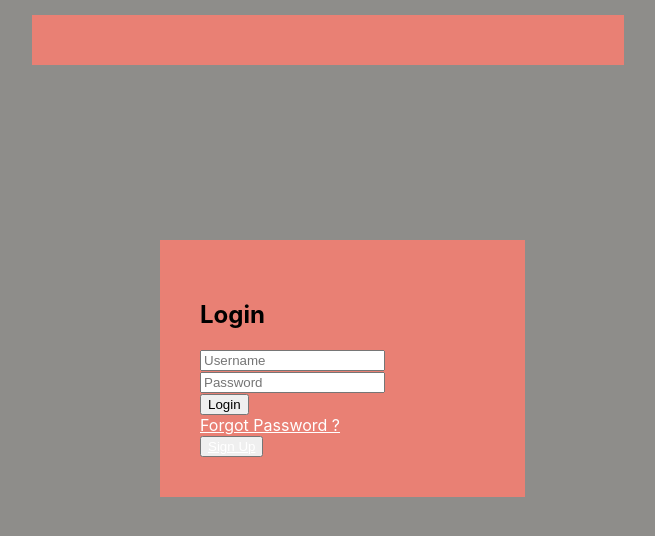
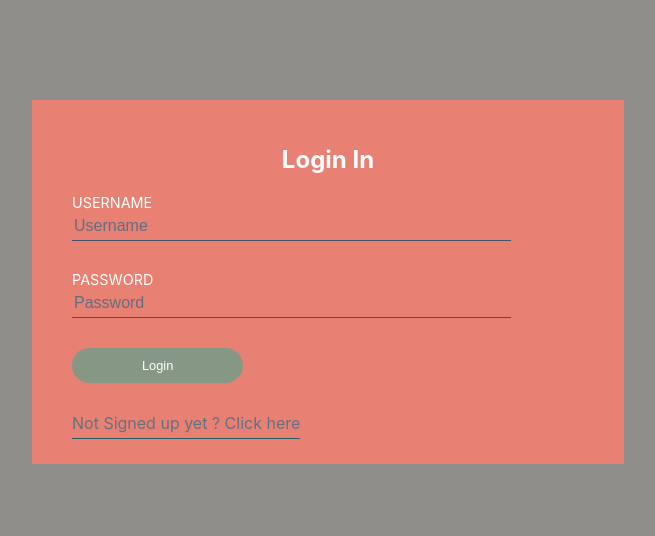
Before and after one commit to ThomasAKA/capstone_project, a React (Create React App) app: page / in a window 1280 px wide. Shown: the top 536 px of the page, without its empty margins (352-1007 px from the left). Built offline with nearby package versions, Linux system fonts and the light colour scheme.

Commit message:
sinup and login ui updated

```diff
--- a/src/App.css
+++ b/src/App.css
@@ -11,6 +11,8 @@
   margin-top: 15px;
   margin-bottom: 15px;
   overflow: auto;
+  border: 25 black;
+  border-radius: 20;
 }
 
 .PageSwitcher {
--- a/src/App.js
+++ b/src/App.js
@@ -19,13 +19,9 @@ class App extends Component {
       <Router>
         <div className="Body">
           <Route exact path="/" component={LogIn}/>
+          <Route exact path="/signup" component={SignUp}/>
         </div>
-        <div className="App">
-          <div className="App__Form">
-        <Route exact path="/signup" component={SignUp}/>
-        <Route exact path="/program" component={Program}/>
-        </div>
-        </div>
+        {/* <Route exact path="/program" component={Program}/> */}
       </Router>
     );
   }
--- a/src/pages/SignUp.js
+++ b/src/pages/SignUp.js
@@ -46,7 +46,7 @@ class SignUp extends Component {
           "lastname":this.state.lastname,
           "terms":this.state.terms,
         }
-       axios.post("http://127.0.0.1:8000/usermanagements/", data)
+       axios.post("http://13.81.46.121:8080/usermanagements/", data)
 
        .then(response =>{
         console.log(response);
@@ -67,6 +67,8 @@ class SignUp extends Component {
 
     render() {
         return (
+    <div className="App">
+      <div className="App__Form">
         <div className="FormCenter">
           <h2><center>Sign Up</center></h2>
             <form onSubmit={this.handleSubmit} className="FormFields">
@@ -112,9 +114,10 @@ class SignUp extends Component {
               </div>
 
               <div className="FormField">
-                  <button className="FormField__Button mr-20"><Link to = "/">Sign Up</Link></button>
+                  <button type="submit" className="FormField__Button mr-20">Sign Up</button>
                   {/* <Link to="/sign-in" className="FormField__Link">I'm already member</Link> */}
               </div>
+              <Link to="/" className="FormField__Link">Already Signed up ? Click here</Link>
               {/* <div class="social-container">
                 <h3>SignUp with your Social media platform</h3>
                 <a
@@ -131,6 +134,9 @@ class SignUp extends Component {
                 </div> */}
             </form>
           </div>
+        </div>
+      </div>
+
         );
     }
 }
--- a/src/pages/logIn.js
+++ b/src/pages/logIn.js
@@ -19,7 +19,7 @@ constructor(props) {
 
 //handle text change
 
-handlechange= (event)=>{
+handleChange= (event)=>{
   const  {name,value} = event.target
   this.setState({
     [name]:value,
@@ -35,7 +35,8 @@ handleSubmit = (e)=>{
     "password":this.state.password,
   }
 
-  axios.post("http://127.0.0.1:8000/api/login/", data)
+  console.log(this.state.username,this.state.password)
+  axios.post("http://13.81.46.121:8080/api/login/", data)
   .then(function (response) {
     console.log(response);
     if(response.status === 200){
@@ -54,23 +55,46 @@ handleSubmit = (e)=>{
 
   render() {
     return (
-    <section className="form">
 
-  <h2>Login</h2>
+  <div className="App">
+      <div className="App__Form" style={{marginTop:100}}>
+        <div className="FormCenter">
+          <h2><center>Login In</center></h2>
+            <form onSubmit={this.handleSubmit} className="FormFields">
 
-      <form >
+              <div className="FormField">
+                <label className="FormField__Label" htmlFor="name">Username</label>
+                <input type="text" id="name" className="FormField__Input" placeholder="Username" name="username" value={this.state.username} onChange={this.handleChange} />
+              </div>
 
-        <input onChange={this.handlechange} placeholder="Username" type="text" name="username"></input>
+              <div className="FormField">
+                <label className="FormField__Label" htmlFor="Password">Password</label>
+                <input type="password" id="password" className="FormField__Input" placeholder="Password" name="password" value={this.state.password} onChange={this.handleChange} />
+              </div>
 
-        <input onChange={this.handlechange} placeholder="Password" type="password" name="password"></input><br></br>
+              <div className="FormField">
+                  <button type="submit" className="FormField__Button mr-20">Login</button>
+              </div>
+              <Link to="/signup" className="FormField__Link">Not Signed up yet ? Click here</Link>
+              {/* <div class="social-container">
+                <h3>SignUp with your Social media platform</h3>
+                <a
+                   className="facebook social">
+                   <FontAwesomeIcon icon={faFacebook} size="2x" />
+                </a>
+                <a className="twitter social">
+                   <FontAwesomeIcon icon={faTwitter} size="2x" />
+                </a>
+                <a
+                   className="instagram social">
+                   <FontAwesomeIcon icon={faInstagram} size="2x" />
+                </a>
+                </div> */}
+            </form>
+          </div>
+        </div>
+      </div>
 
-        <button onClick={this.handleSubmit} type="submit">Login</button><br></br>
-        <a href="/">Forgot Password ?</a>
-        {/* <p style={{textAlign:"center"}}>Or</p> */}<br></br>
-        <button id="Signup"><Link to = "/signup">Sign Up</Link></button>
-      </form>
-
-</section>
     )
 
 
```
